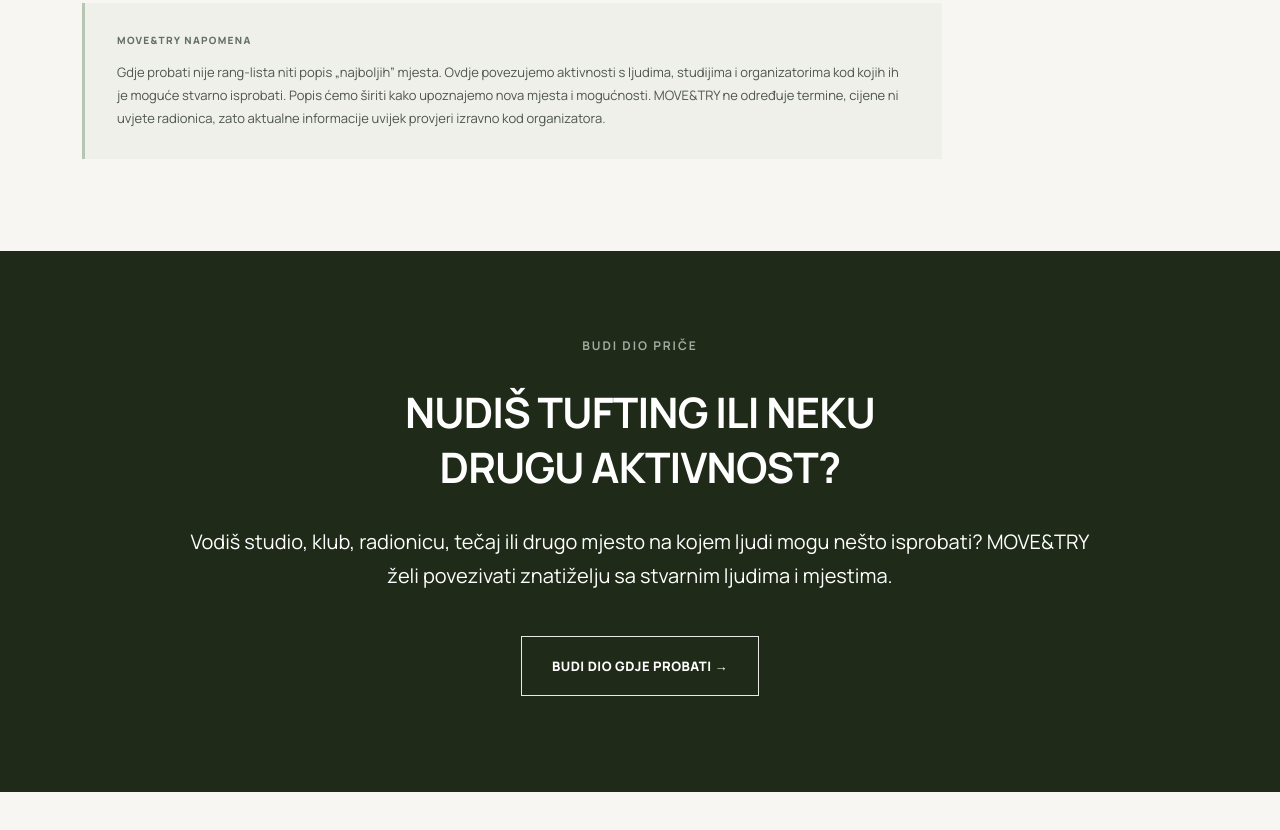
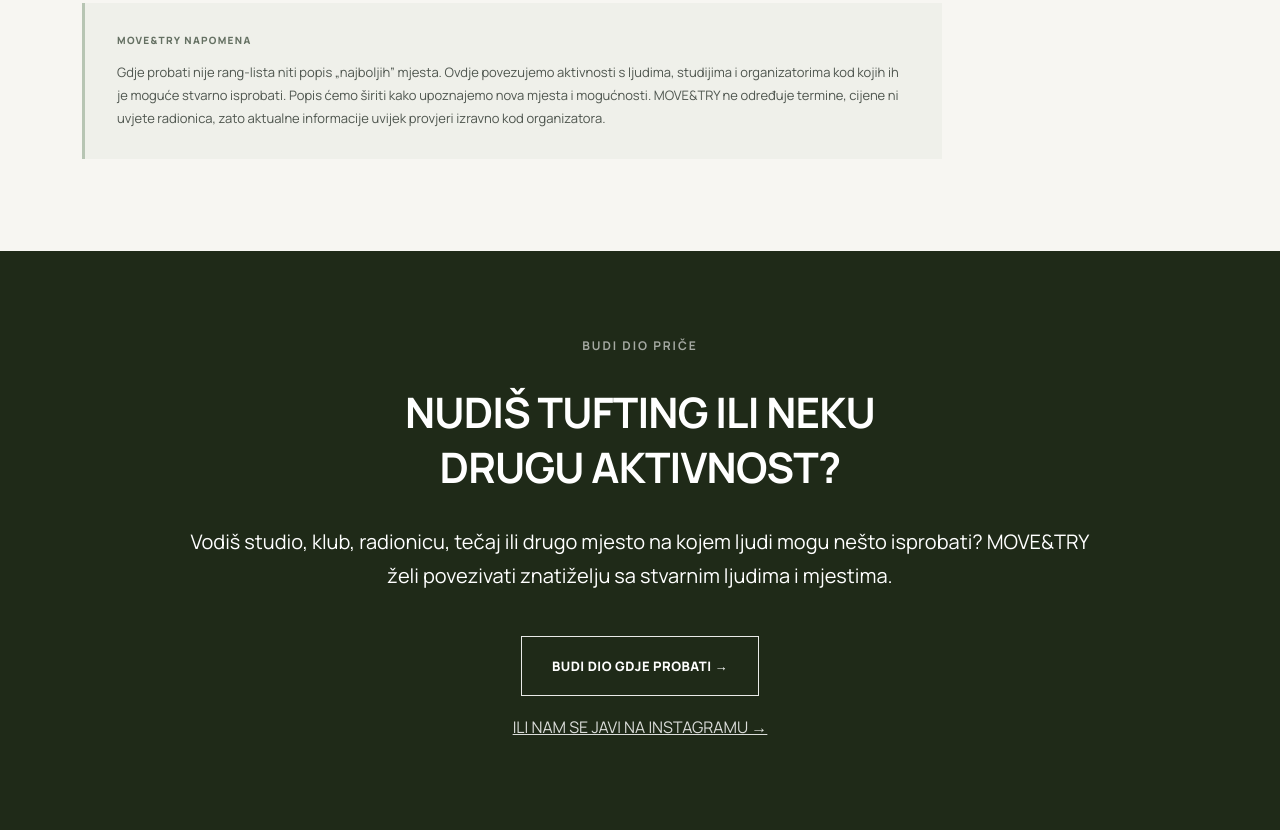
Before and after one commit to lidijapavlicic/move-and-try, a plain HTML site: page hr/tufting-where-to-try.html in a window 1280 px wide. Shown: the part 1930-2760 px from the top of the page. Before the commit the page ends 2722 px from the top, so only its background shows below. Drawn offline with Linux system fonts and the light colour scheme.

Commit message:
Offer direct Instagram contact alongside existing email CTA (HR)

```diff
--- a/hr/tufting-where-to-try.html
+++ b/hr/tufting-where-to-try.html
@@ -1075,6 +1075,7 @@
             >
                 BUDI DIO GDJE PROBATI →
             </a>
+      <a href="https://www.instagram.com/moveandtry/" class="where-instagram-link" target="_blank" rel="noopener noreferrer">ILI NAM SE JAVI NA INSTAGRAMU →</a>
 
         </div>
 
```
